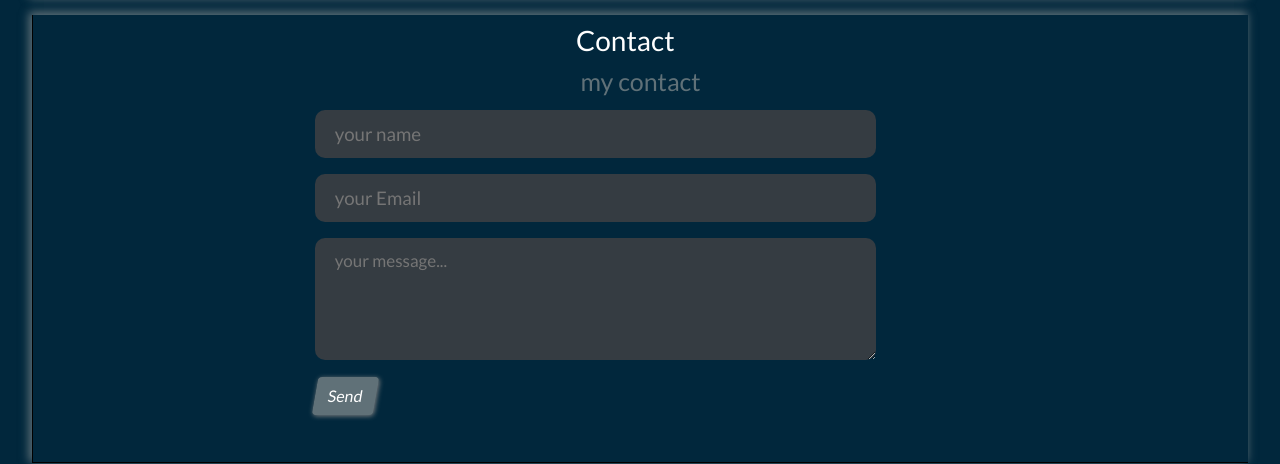
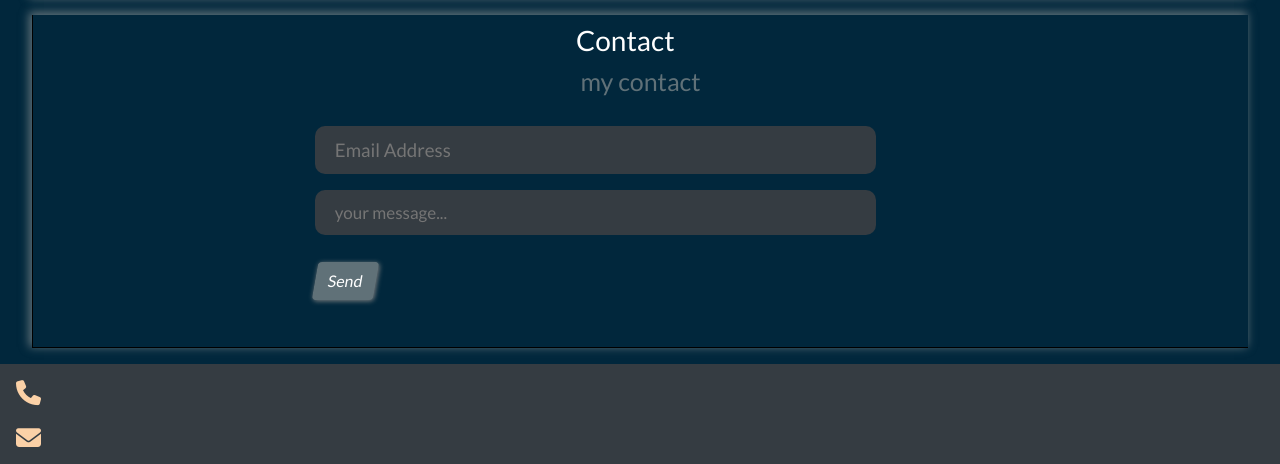
Before and after one commit to isrealanteneh/isrealanteneh.github.io, a plain HTML site: page index.html in a window 1280 px wide. Shown: the part 4701-5165 px from the top of the page. Drawn offline with Linux system fonts and the light colour scheme.

Commit message:
making form working

```diff
--- a/index.html
+++ b/index.html
@@ -249,23 +249,15 @@
       <h3 class="center">Contact</h3>
       <h4 class="s-text">my contact</h4>
       <div class="contact-box">
-        <form onsubmit="sendEmail(); reset(); return false;">
-          <p>
-            <input type="text" id="name" name="name" placeholder="your name" />
-          </p>
-          <p>
-            <input type="email" id="email"  name="email" placeholder="your Email" />
-          </p>
-          <textarea
-            name="message"
-            id="message"
-            rows="4"
-            placeholder="your message..."
-          ></textarea>
-          <p>
-            <button  type="submit" class="btn">Send</button>
-          </p>
-        </form>
+
+        <form action="https://formsubmit.co/israleanteneh@gmail.com" method="POST">
+          <p><input type="hidden" name="_subject" value="New Email !"></p>
+          <p><input type="email" name="email" placeholder="Email Address" required></p>
+
+          <p></p> <input type="text" name="message" placeholder="your message..." required></p>
+          <p>  <button type="submit" class="btn">Send</button></p>
+     </form>
+
       </div>
     </section>
     <!-- contact section end -->
```
